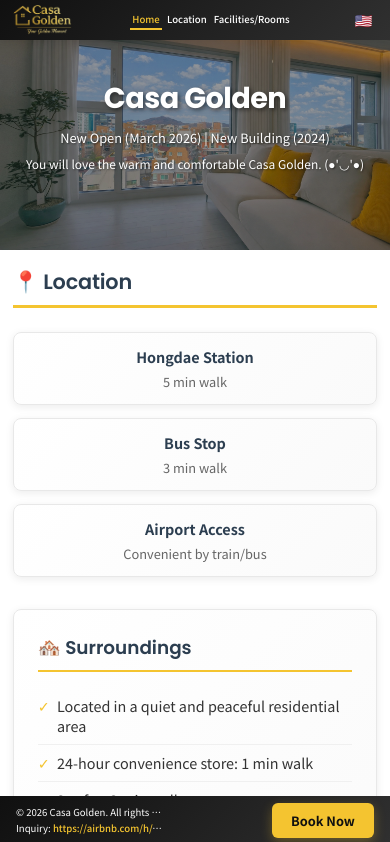
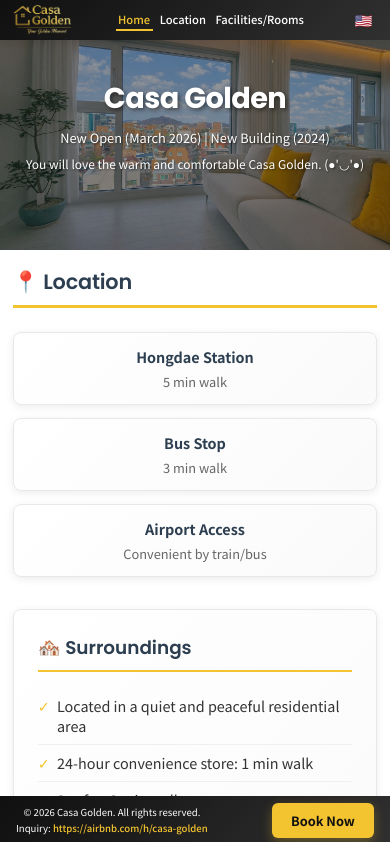
Before and after one commit to casagolden2026-afk/casa-golden, a React (Vite) app: page / in a window 390 px wide. Shown: the top 842 px of the page. Built offline with nearby package versions, Linux system fonts and the light colour scheme.

Commit message:
[fix] footer 디자인 개선

```diff
--- a/src/App.css
+++ b/src/App.css
@@ -538,7 +538,6 @@ body {
   gap: 0.1rem;
   white-space: nowrap;
   min-width: 0;
-  flex: 1;
   min-height: 0;
 }
 
@@ -746,12 +745,12 @@ body {
   }
 
   .nav-links {
-    gap: 0.15rem;
+    gap: 0.3rem;
     flex-wrap: nowrap;
   }
 
   .nav-links li {
-    font-size: 0.6rem;
+    font-size: 0.7rem;
   }
 
   .nav-links a {
@@ -894,10 +893,6 @@ body {
     gap: 0.6rem;
   }
 
-  .footer .footer-info {
-    flex: 0.6;
-  }
-
   .footer .cta-button {
     padding: 0.5rem 1.2rem;
     font-size: 0.8rem;
```
